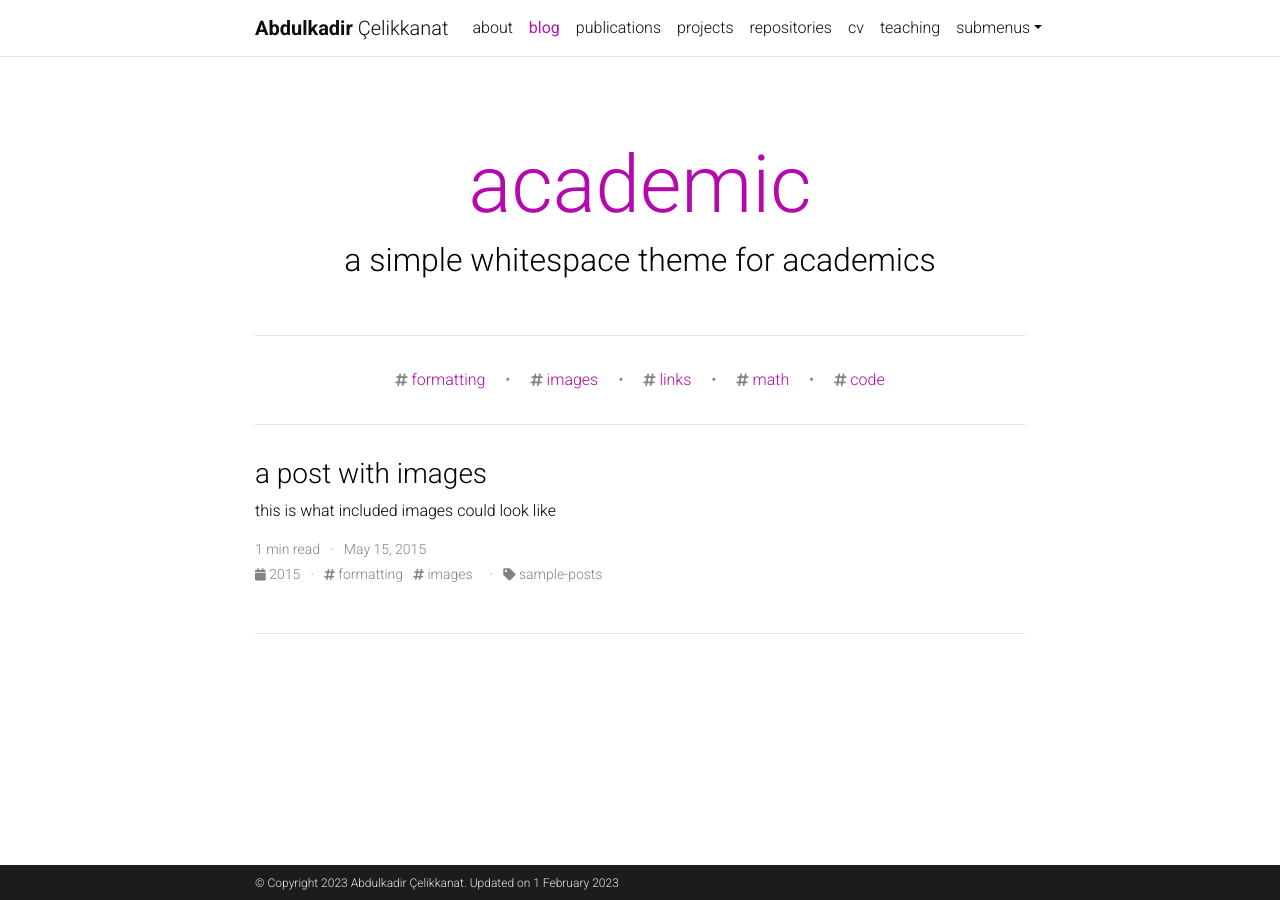
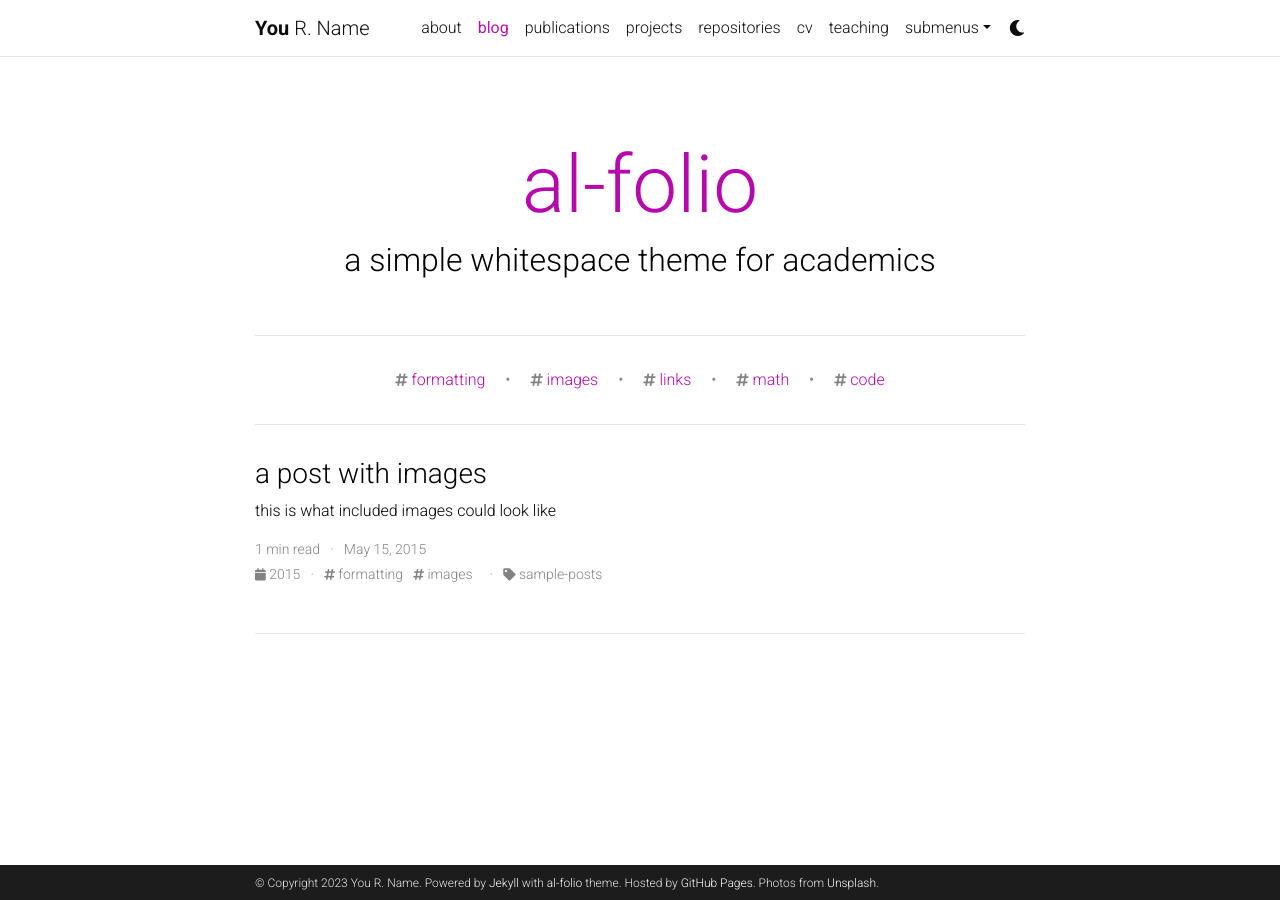
Before and after one commit to abdcelikkanat/oldwebsite, a Jekyll site: the page built from blog/index.html, in a window 1280 px wide. Built offline with Jekyll 4.4.1, drawn with Linux system fonts in a browser that asks for light colours; the list of posts is cut into pages by our own code; comment, search, counter and statistics services are not loaded; a style sheet for code colours, icons or effects is not loaded.

Commit message:
config file

```diff
--- a/_config.yml
+++ b/_config.yml
@@ -3,20 +3,23 @@
 # -----------------------------------------------------------------------------
 
 title: blank # the website title (if blank, full name will be used instead)
-first_name: Abdulkadir
-middle_name:
-last_name: Çelikkanat
-email: abce@dtu.dk
+first_name: You
+middle_name: R.
+last_name: Name
+email: you@example.com
 description: > # the ">" symbol means to ignore newlines until "footer_text:"
-  Personal website of Abdulkadir Çelikkanat.
-footer_text: Updated on 1 February 2023
-keywords: abdulkadir celikkanat, graph, network, graph representation learning, embedding, representation, random walks  # add your own keywords or leave empty
+  A simple, whitespace theme for academics. Based on [*folio](https://github.com/bogoli/-folio) design.
+footer_text: >
+  Powered by <a href="https://jekyllrb.com/" target="_blank">Jekyll</a> with <a href="https://github.com/alshedivat/al-folio">al-folio</a> theme.
+  Hosted by <a href="https://pages.github.com/" target="_blank">GitHub Pages</a>.
+  Photos from <a href="https://unsplash.com" target="_blank">Unsplash</a>.
+keywords: jekyll, jekyll-theme, academic-website, portfolio-website  # add your own keywords or leave empty
 
 lang: en # the language of your site (for example: en, fr, cn, ru, etc.)
 icon: ⚛️  # the emoji used as the favicon (alternatively, provide image name in /assets/img/)
 
 url: https://abdcelikkanat.github.io # the base hostname & protocol for your site
-baseurl: # the subpath of your site, e.g. /blog/
+baseurl:  # the subpath of your site, e.g. /blog/
 last_updated: false # set to true if you want to display last updated in the footer
 impressum_path:  # set to path to include impressum link in the footer, use the same path as permalink in a page, helps to conform with EU GDPR
 
@@ -64,16 +67,16 @@
 # Social integration
 # -----------------------------------------------------------------------------
 
-github_username: abdcelikkanat # your GitHub user name
+github_username: # your GitHub user name
 gitlab_username: # your GitLab user name
 twitter_username: # your Twitter handle
 mastodon_username: # your mastodon instance+username in the format instance.tld/@username
-linkedin_username: abdulkadir-çelikkanat-65a759104&hl=en # your LinkedIn user name
+linkedin_username: # your LinkedIn user name
 telegram_username: # your Telegram user name
-scholar_userid: FxnG9uMAAAAJ # your Google Scholar ID
+scholar_userid: # your Google Scholar ID
 semanticscholar_id: # your Semantic Scholar ID
 whatsapp_number: # your WhatsApp number (full phone number in international format. Omit any zeroes, brackets, or dashes when adding the phone number in international format.)
-orcid_id: 0000-0001-8912-711X # your ORCID ID
+orcid_id: # your ORCID ID
 medium_username: # your Medium username
 quora_username: # your Quora username
 publons_id: # your ID on Publons
@@ -101,17 +104,17 @@
 # Analytics and search engine verification
 # -----------------------------------------------------------------------------
 
-google_analytics: G-158DQ81MD7 # your Goole Analytics measurement ID (format: G-XXXXXXXXXX)
+google_analytics:  # your Goole Analytics measurement ID (format: G-XXXXXXXXXX)
 panelbear_analytics:  # panelbear analytics site ID (format: XXXXXXXXX)
 
-google_site_verification: 351862698 # your google-site-verification ID (Google Search Console)
+google_site_verification:  # your google-site-verification ID (Google Search Console)
 bing_site_verification:  # out your bing-site-verification ID (Bing Webmaster)
 
 # -----------------------------------------------------------------------------
 # Blog
 # -----------------------------------------------------------------------------
 
-blog_name: academic # blog_name will be displayed in your blog page
+blog_name: al-folio # blog_name will be displayed in your blog page
 blog_nav_title: blog # your blog must have a title for it to be displayed in the nav bar
 blog_description: a simple whitespace theme for academics
 permalink: /blog/:year/:title/
@@ -124,7 +127,7 @@
 # Follow instructions on https://giscus.app/ to setup for your repo to fill out
 # the information below.
 giscus:
-  repo: alshedivat/academic      # <your-github-user-name>/<your-github-repo-name>
+  repo: alshedivat/al-folio      # <your-github-user-name>/<your-github-repo-name>
   repo_id: MDEwOlJlcG9zaXRvcnk2MDAyNDM2NQ==
   category: Comments             # name of the category under which discussions will be created
   category_id: DIC_kwDOA5PmLc4CTBt6
@@ -137,7 +140,7 @@
   lang: en
 
 # Disqus comments (DEPRECATED)
-disqus_shortname: academic # put your disqus shortname
+disqus_shortname: al-folio # put your disqus shortname
 # https://help.disqus.com/en/articles/1717111-what-s-a-shortname
 
 # External sources.
@@ -145,7 +148,7 @@
 # you can display them in your blog by adding a link to the RSS feed.
 external_sources:
   - name: medium.com
-    rss_url: https://medium.com/@academic/feed
+    rss_url: https://medium.com/@al-folio/feed
 
 # -----------------------------------------------------------------------------
 # Collections
@@ -162,7 +165,7 @@
     permalink: /projects/:path/
 
 news_scrollable: true # adds a vertical scroll bar if there are more than 3 news items
-news_limit: 3 # leave blank to include all the news in the `_news` folder
+news_limit: 5 # leave blank to include all the news in the `_news` folder
 
 # -----------------------------------------------------------------------------
 # Jekyll settings
@@ -207,7 +210,6 @@
   - jekyll-link-attributes
   - jekyll-twitter-plugin
   - jemoji
-  - jekyll-include-cache
 
 # Sitemap settings
 defaults:
@@ -248,8 +250,8 @@
 
 scholar:
 
-  last_name: [Çelikkanat]
-  first_name: [Abdulkadir]
+  last_name: [Einstein]
+  first_name: [Albert, A.]
 
   style: apa
   locale: en
@@ -270,6 +272,10 @@
   details_link: Details
 
   query: "@*"
+
+badges: # Display different badges for your pulications
+  altmetric_badge: true # Altmetric badge (https://www.altmetric.com/products/altmetric-badges/)
+  dimensions_badge: true # Dimensions badge (https://badge.dimensions.ai/)
 
 # Filter out certain bibtex entry keywords used internally from the bib output
 filtered_bibtex_keywords: [abbr, abstract, arxiv, bibtex_show, html, pdf, selected, supp, blog, code, poster, slides, website, preview, altmetric]
@@ -296,7 +302,7 @@
 # -----------------------------------------------------------------------------
 
 imagemagick:
-  enabled: false # enables responsive images for your site (recomended, see https://github.com/alshedivat/al-folio/issues/537)
+  enabled: true # enables responsive images for your site (recomended, see https://github.com/alshedivat/al-folio/issues/537)
   widths:
     - 480
     - 800
@@ -332,7 +338,7 @@
 enable_math:                true   # enables math typesetting (uses MathJax)
 enable_tooltips:            false  # enables automatic tooltip links generated
                                    # for each section titles on pages and posts
-enable_darkmode:            false   # enables switching between light/dark modes
+enable_darkmode:            true   # enables switching between light/dark modes
 enable_navbar_social:       false  # enables displaying social links in the
                                    # navbar on the about page
 enable_project_categories:  true   # enables categorization of projects into
@@ -369,5 +375,5 @@
     css: "sha256-jpjYvU3G3N6nrrBwXJoVEYI/0zw8htfFnhT9ljN3JJw="
     js: "sha256-NdbiivsvWt7VYCt6hYNT3h/th9vSTL4EDWeGs5SN3DA="
 medium_zoom:
-  version: "1.0.6"
-  integrity: "sha256-EdPgYcPk/IIrw7FYeuJQexva49pVRZNmt3LculEr7zM="
+  version: "1.0.8"
+  integrity: "sha256-7PhEpEWEW0XXQ0k6kQrPKwuoIomz8R8IYyuU1Qew4P8="
```
